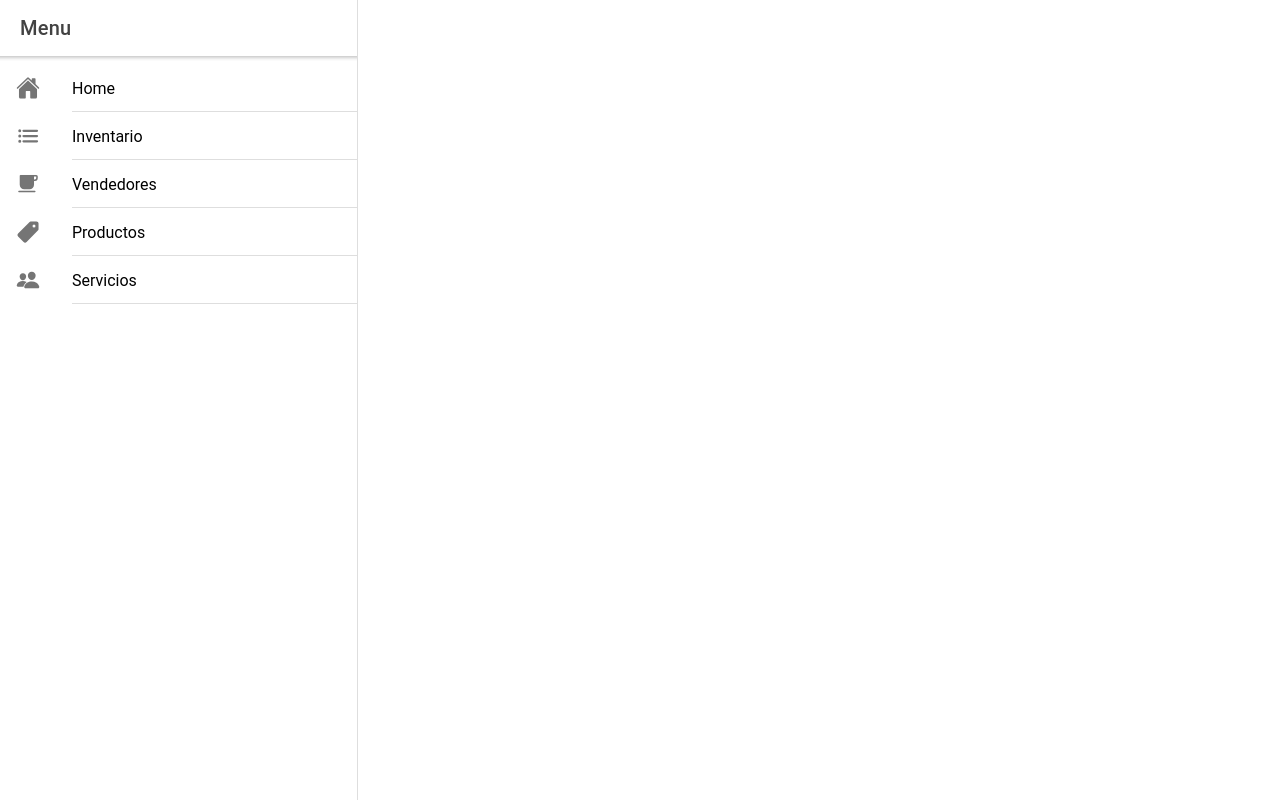
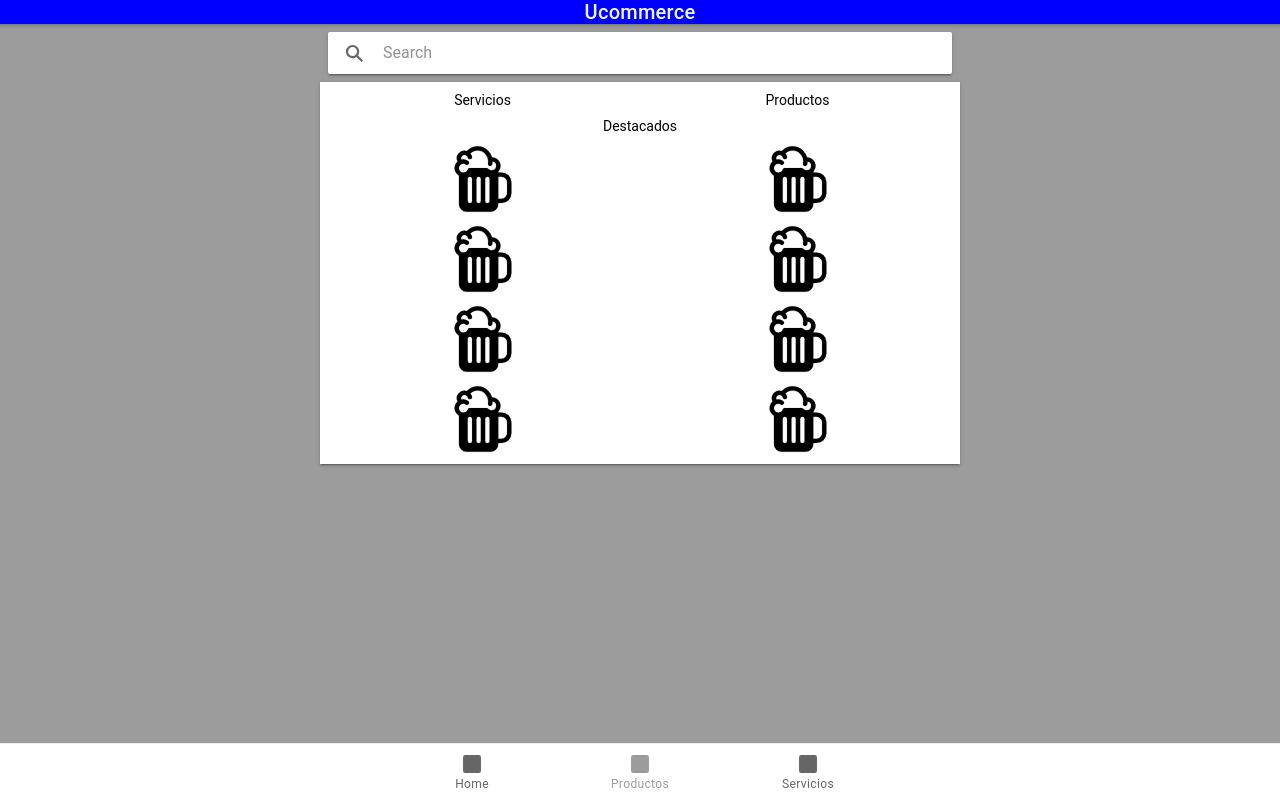
Before and after one commit to cdceballor/Ucommerce, a React (Create React App) app: page /tab2 in a window 1280 px wide. Built offline with nearby package versions, Linux system fonts and the light colour scheme.

Commit message:
Pasar a modo tabs y crear productos

```diff
--- a/src/App.tsx
+++ b/src/App.tsx
@@ -1,16 +1,17 @@
 import React from 'react';
 import { Redirect, Route } from 'react-router-dom';
-import { IonApp, IonRouterOutlet, IonSplitPane } from '@ionic/react';
+import {
+  IonApp,
+  IonIcon,
+  IonLabel,
+  IonRouterOutlet,
+  IonTabBar,
+  IonTabButton,
+  IonTabs
+} from '@ionic/react';
 import { IonReactRouter } from '@ionic/react-router';
-import { AppPage } from './declarations';
-
-import Menu from './components/Menu';
-import Home from './pages/Home';
-import Inventario from './pages/Inventario';
-import Servicios from './pages/Servicios';
-import Vendedores from './pages/Vendedores';
-import Productos from './pages/Productos';
-import { home, list, people, pricetag, bookmark } from 'ionicons/icons';
+import {square} from 'ionicons/icons';
+import Home from './pages/Home/Home'
 
 /* Core CSS required for Ionic components to work properly */
 import '@ionic/react/css/core.css';
@@ -30,50 +31,39 @@ import '@ionic/react/css/display.css';
 
 /* Theme variables */
 import './theme/variables.css';
-import { cafe } from 'ionicons/icons';
-
-const appPages: AppPage[] = [
-  {
-    title: 'Home',
-    url: '/home',
-    icon: home
-  },
-  {
-    title: 'Inventario',
-    url: '/home/inventario',
-    icon: list
-  },
-  {
-    title: 'Vendedores',
-    url: '/home/vendedores',
-    icon: cafe
-  },
-  {
-    title: 'Productos',
-    url: '/home/Productos',
-    icon: pricetag
-  },
-  {
-    title: 'Servicios',
-    url: '/home/servicios',
-    icon: people
-  }
-];
+import Productos from './pages/Productos/Productos';
+import Servicios from './pages/Servicios/Servicios';
 
 const App: React.FC = () => (
   <IonApp>
     <IonReactRouter>
-      <IonSplitPane contentId="main">
-        <Menu appPages={appPages} />
-        <IonRouterOutlet id="main">
-          <Route path="/home" component={Home} exact={true} />
-          <Route path="/home/vendedores" component={Vendedores} exact={true} />
-          <Route path="/home/inventario" component={Inventario} exact={true} />
-          <Route path="/home/servicios" component={Servicios} exact={true} />
-          <Route path="/home/Productos" component={Productos} exact={true} />
-          <Route path="/" render={() => <Redirect to="/home"/> } exact={true} />
+      <IonTabs>
+        <IonRouterOutlet>
+          <Route path="/tab1" component={Home} exact={true} />
+          <Route path="/" render={() => <Redirect to="/tab1" />} exact={true} />
+          <Route path="/tab2" component={Productos} exact={true} />
+          <Route path="/" render={() => <Redirect to="/tab2" />} exact={true} />
+          <Route path="/tab3" component={Servicios} exact={true} />
+          <Route path="/" render={() => <Redirect to="/tab3" />} exact={true} />
         </IonRouterOutlet>
-      </IonSplitPane>
+
+        <IonTabBar slot="bottom">
+
+          <IonTabButton tab="tab1" href="/tab1">
+            <IonIcon icon={square} />
+            <IonLabel>Home</IonLabel>
+          </IonTabButton>
+          <IonTabButton tab="tab2" href="/tab2">
+            <IonIcon icon={square} />
+            <IonLabel>Productos</IonLabel>
+          </IonTabButton>
+          <IonTabButton tab="tab3" href="/tab3">
+            <IonIcon icon={square} />
+            <IonLabel>Servicios</IonLabel>
+          </IonTabButton>
+
+        </IonTabBar>
+      </IonTabs>
     </IonReactRouter>
   </IonApp>
 );
--- a/src/pages/Home.tsx
+++ b/src/pages/Home/Home.tsx
@@ -20,8 +20,8 @@ import {
   } from '@ionic/react';
 
 //import { book, build, colorFill, grid } from 'ionicons/icons';
-import Button from '../components/Button';
-import Search from '../components/Search';
+import Button from '../../components/Button';
+import Search from '../../components/Search';
 
 import React from 'react';
 import './Home.css';
--- a/src/pages/Productos.tsx
+++ /dev/null
@@ -1,53 +0,0 @@
-import { IonButtons, IonContent, IonHeader, IonIcon, IonItem, IonList, IonMenuButton, IonPage, IonTitle, IonToolbar } from '@ionic/react';
-import { americanFootball, basketball, beer, bluetooth, boat, build, flask, football, paperPlane, wifi, pizza } from 'ionicons/icons';
-import React from 'react';
-
-const Productos: React.FC = () => {
-  return (
-    <IonPage>
-      <IonHeader>
-        <IonToolbar>
-          <IonButtons slot="start">
-            <IonMenuButton />
-          </IonButtons>
-          <IonTitle>Productos</IonTitle>
-        </IonToolbar>
-      </IonHeader>
-      <IonContent>
-        <ListItems />
-      </IonContent>
-    </IonPage>
-  );
-};
-
-const ListItems = () => {
-  const icons = [
-    flask,
-    wifi,
-    beer,
-    football,
-    basketball,
-    paperPlane,
-    americanFootball,
-    boat,
-    bluetooth,
-    build,
-    pizza
-  ];
-
-  const items = [1, 2, 3, 4, 5, 6, 7, 8, 9, 10, 11].map(x => {
-    return (
-      <IonItem key={x}>
-        <IonIcon icon={icons[x - 1]} slot="start" />
-        Item {x}
-        <div className="item-note" slot="end">
-          Productos # {x} de tu Productos
-        </div>
-      </IonItem>
-    );
-  });
-
-  return <IonList>{items}</IonList>;
-};
-
-export default Productos;
--- /dev/null
+++ b/src/pages/Productos/Productos.css
@@ -0,0 +1,32 @@
+.center{
+    margin: 0 auto;
+    display: block;
+    width: 50%;
+}
+.options{
+
+}
+.logo {
+    width: 5em;
+    height: 5em;
+    display: block;
+    margin: 0 auto;
+    color: black;
+}
+.my-searchbar{
+    width: 50%;
+}
+ion-card{
+    color: black;
+    text-align: center;
+    background: white;
+    border-radius: 0%;
+}
+ion-title{
+    text-align: center;
+    color: aliceblue;
+    background: blue;
+}
+ion-toolbar{
+    margin-top: 20px;
+}
--- /dev/null
+++ b/src/pages/Productos/Productos.tsx
@@ -0,0 +1,78 @@
+import React from 'react';
+import { IonContent, IonHeader, IonPage, IonTitle, IonToolbar, IonSearchbar, IonCard, IonGrid, IonRow, IonCol, IonIcon} from '@ionic/react';
+import './Productos.css';
+import { beer } from 'ionicons/icons';
+
+const Productos: React.FC = () => {
+    return (
+    <IonPage>
+        <IonContent  color="primary">
+            <IonHeader >
+                <IonTitle>Ucommerce</IonTitle>
+            </IonHeader>
+
+            <IonSearchbar className="my-searchbar center">
+
+            </IonSearchbar>
+
+            <IonCard className="center">
+                <IonGrid >
+                    <IonRow>
+                        <IonCol className="options">
+                            Servicios
+                        </IonCol>
+                        <IonCol className="options">
+                            Productos
+                        </IonCol>
+                    </IonRow>
+
+                    <IonRow>
+                        <IonCol>
+                            Destacados
+                        </IonCol>
+                    </IonRow>
+
+
+
+                    <IonRow>
+                        <IonCol>
+                            <IonIcon icon={beer} className="logo"></IonIcon>
+                        </IonCol>
+                        <IonCol>
+                            <IonIcon icon={beer} className="logo"></IonIcon>
+                        </IonCol>
+                    </IonRow>
+                    <IonRow>
+                        <IonCol>
+                            <IonIcon icon={beer} className="logo"></IonIcon>
+                        </IonCol>
+                        <IonCol>
+                            <IonIcon icon={beer} className="logo"></IonIcon>
+                        </IonCol>
+                    </IonRow>
+                    <IonRow>
+                        <IonCol>
+                            <IonIcon icon={beer} className="logo"></IonIcon>
+                        </IonCol>
+                        <IonCol>
+                            <IonIcon icon={beer} className="logo"></IonIcon>
+                        </IonCol>
+                    </IonRow>
+                    <IonRow>
+                        <IonCol>
+                            <IonIcon icon={beer} className="logo"></IonIcon>
+                        </IonCol>
+                        <IonCol>
+                            <IonIcon icon={beer} className="logo"></IonIcon>
+                        </IonCol>
+                    </IonRow>
+
+                </IonGrid>
+            </IonCard>
+
+        </IonContent>
+    </IonPage>
+    );
+};
+
+export default Productos;
--- a/src/pages/Vendedores.tsx
+++ b/src/pages/Servicios/Servicios.tsx
@@ -1,61 +1,56 @@
 import React from 'react';
-import { IonList, IonItem, IonLabel, IonInput, IonToggle, IonRadio, IonCheckbox, IonItemSliding, IonItemOption, IonItemOptions, IonContent, IonRadioGroup, IonListHeader, IonPage, IonToolbar, IonButtons, IonMenuButton, IonTitle, IonHeader, IonButton  } from '@ionic/react';
+import { IonList, IonItem, IonLabel, IonInput, IonToggle, IonRadio, IonCheckbox, IonItemSliding, IonItemOption, IonItemOptions, IonContent, IonRadioGroup, IonListHeader, IonPage, IonToolbar, IonButtons, IonMenuButton, IonTitle, IonHeader,IonButton } from '@ionic/react';
+import Agenda from '../../components/Agenda';
 
-import ActiveBotton from '../components/ActiveBotton';
-import InActiveBotton from '../components/InActiveBotton';
-
-
-const Vendedores: React.FC = () => {
+const Servicios: React.FC = () => {
     return (
       <IonPage>
         <IonHeader>
           <IonToolbar>
             <IonButtons slot="start">
               <IonMenuButton />
-              <ActiveBotton />
-              <InActiveBotton />
             </IonButtons>
-            <IonTitle>Vendedores</IonTitle>
+            <IonTitle>Servicios</IonTitle>
           </IonToolbar>
         </IonHeader>
         <IonContent>
-          <Vendedor />
+          <Servidores />
         </IonContent>
       </IonPage>
     );
   };
 
-const Vendedor = ()=> {
+const Servidores = ()=> {
   return (
   <IonContent>
     {/*-- List of Text Items --*/}
     <IonListHeader>
-      <IonLabel>Nombre del Vendedor</IonLabel>
+      <IonLabel>Nombre del Proveedor de servicio</IonLabel>
     </IonListHeader>
     <IonList>
       <IonItem>
         <IonLabel>Cristian D. Ceballos</IonLabel>
-        < ActiveBotton />
+        <IonButton color="primary">Activo </IonButton>
       </IonItem>
       <IonInput></IonInput>
       <IonItem>
         <IonLabel>Mateo Sánchez Toro</IonLabel>
-        <InActiveBotton />
+        <IonButton color="primary">Activo </IonButton>
       </IonItem>
       <IonInput></IonInput>
       <IonItem>
         <IonLabel>Nicolás Roldán</IonLabel>
-        <InActiveBotton />
+        <IonButton color="primary">Activo </IonButton>
       </IonItem>
       <IonInput></IonInput>
       <IonItem>
         <IonLabel>Paola Vallejo</IonLabel>
-        <ActiveBotton />
+        <IonButton color="primary">Activo </IonButton>
       </IonItem>
       <IonInput></IonInput>
       <IonItem>
         <IonLabel>Super Mario Bros</IonLabel>
-        <ActiveBotton />
+        <IonButton color="danger">Inactivo </IonButton>
       </IonItem>
     </IonList>
 
@@ -63,38 +58,39 @@ const Vendedor = ()=> {
     <IonList>
 <IonRadioGroup value="biff">
   <IonListHeader>
-    <IonLabel>Nombre del producto</IonLabel>
+    <IonLabel>Tipo de servicio</IonLabel>
   </IonListHeader>
+
   <IonItem>
-    <IonLabel>Papas</IonLabel>
+    <IonLabel>Monitorías de cálculo</IonLabel>
     <IonRadio slot="start" value="biff" />
   </IonItem>
 
   <IonItem>
-    <IonLabel>Mango</IonLabel>
+    <IonLabel>Monitorías de lógica</IonLabel>
     <IonRadio slot="start" value="griff" />
   </IonItem>
 
   <IonItem>
-    <IonLabel>Golosinas</IonLabel>
+    <IonLabel>Monitorías de cálculo</IonLabel>
     <IonRadio slot="start" value="buford" />
   </IonItem>
 </IonRadioGroup>
 {/*--------------------------------------------------------------*/}
       <IonItem>
-        <IonLabel>Chocolatinas</IonLabel>
+        <IonLabel>Monitorías de citación</IonLabel>
         <IonCheckbox slot="start" />
       </IonItem>
       <IonItem>
-        <IonLabel>Galletas</IonLabel>
+        <IonLabel>Monitorías de Proyecto integrador 1</IonLabel>
         <IonCheckbox slot="start" />
       </IonItem>
       <IonItem>
-        <IonLabel>Chicles</IonLabel>
+        <IonLabel>Monitorías de física II</IonLabel>
         <IonCheckbox slot="start" />
       </IonItem>
       <IonItem>
-        <IonLabel>Sanduches</IonLabel>
+        <IonLabel>Monitorías de natación</IonLabel>
         <IonCheckbox slot="start" />
       </IonItem>
     </IonList>
@@ -117,4 +113,4 @@ const Vendedor = ()=> {
 );
 }
 
-export default Vendedores;
+export default Servicios;
--- a/src/pages/Servicios.tsx
+++ b/src/pages/Vendedores/Vendedores.tsx
@@ -1,56 +1,61 @@
 import React from 'react';
-import { IonList, IonItem, IonLabel, IonInput, IonToggle, IonRadio, IonCheckbox, IonItemSliding, IonItemOption, IonItemOptions, IonContent, IonRadioGroup, IonListHeader, IonPage, IonToolbar, IonButtons, IonMenuButton, IonTitle, IonHeader,IonButton } from '@ionic/react';
-import Agenda from '../components/Agenda';
+import { IonList, IonItem, IonLabel, IonInput, IonToggle, IonRadio, IonCheckbox, IonItemSliding, IonItemOption, IonItemOptions, IonContent, IonRadioGroup, IonListHeader, IonPage, IonToolbar, IonButtons, IonMenuButton, IonTitle, IonHeader, IonButton  } from '@ionic/react';
 
-const Servicios: React.FC = () => {
+import ActiveBotton from '../../components/ActiveBotton';
+import InActiveBotton from '../../components/InActiveBotton';
+
+
+const Vendedores: React.FC = () => {
     return (
       <IonPage>
         <IonHeader>
           <IonToolbar>
             <IonButtons slot="start">
               <IonMenuButton />
+              <ActiveBotton />
+              <InActiveBotton />
             </IonButtons>
-            <IonTitle>Servicios</IonTitle>
+            <IonTitle>Vendedores</IonTitle>
           </IonToolbar>
         </IonHeader>
         <IonContent>
-          <Servidores />
+          <Vendedor />
         </IonContent>
       </IonPage>
     );
   };
 
-const Servidores = ()=> {
+const Vendedor = ()=> {
   return (
   <IonContent>
     {/*-- List of Text Items --*/}
     <IonListHeader>
-      <IonLabel>Nombre del Proveedor de servicio</IonLabel>
+      <IonLabel>Nombre del Vendedor</IonLabel>
     </IonListHeader>
     <IonList>
       <IonItem>
         <IonLabel>Cristian D. Ceballos</IonLabel>
-        <IonButton color="primary">Activo </IonButton>
+        < ActiveBotton />
       </IonItem>
       <IonInput></IonInput>
       <IonItem>
         <IonLabel>Mateo Sánchez Toro</IonLabel>
-        <IonButton color="primary">Activo </IonButton>
+        <InActiveBotton />
       </IonItem>
       <IonInput></IonInput>
       <IonItem>
         <IonLabel>Nicolás Roldán</IonLabel>
-        <IonButton color="primary">Activo </IonButton>
+        <InActiveBotton />
       </IonItem>
       <IonInput></IonInput>
       <IonItem>
         <IonLabel>Paola Vallejo</IonLabel>
-        <IonButton color="primary">Activo </IonButton>
+        <ActiveBotton />
       </IonItem>
       <IonInput></IonInput>
       <IonItem>
         <IonLabel>Super Mario Bros</IonLabel>
-        <IonButton color="danger">Inactivo </IonButton>
+        <ActiveBotton />
       </IonItem>
     </IonList>
 
@@ -58,39 +63,38 @@ const Servidores = ()=> {
     <IonList>
 <IonRadioGroup value="biff">
   <IonListHeader>
-    <IonLabel>Tipo de servicio</IonLabel>
+    <IonLabel>Nombre del producto</IonLabel>
   </IonListHeader>
-
   <IonItem>
-    <IonLabel>Monitorías de cálculo</IonLabel>
+    <IonLabel>Papas</IonLabel>
     <IonRadio slot="start" value="biff" />
   </IonItem>
 
   <IonItem>
-    <IonLabel>Monitorías de lógica</IonLabel>
+    <IonLabel>Mango</IonLabel>
     <IonRadio slot="start" value="griff" />
   </IonItem>
 
   <IonItem>
-    <IonLabel>Monitorías de cálculo</IonLabel>
+    <IonLabel>Golosinas</IonLabel>
     <IonRadio slot="start" value="buford" />
   </IonItem>
 </IonRadioGroup>
 {/*--------------------------------------------------------------*/}
       <IonItem>
-        <IonLabel>Monitorías de citación</IonLabel>
+        <IonLabel>Chocolatinas</IonLabel>
         <IonCheckbox slot="start" />
       </IonItem>
       <IonItem>
-        <IonLabel>Monitorías de Proyecto integrador 1</IonLabel>
+        <IonLabel>Galletas</IonLabel>
         <IonCheckbox slot="start" />
       </IonItem>
       <IonItem>
-        <IonLabel>Monitorías de física II</IonLabel>
+        <IonLabel>Chicles</IonLabel>
         <IonCheckbox slot="start" />
       </IonItem>
       <IonItem>
-        <IonLabel>Monitorías de natación</IonLabel>
+        <IonLabel>Sanduches</IonLabel>
         <IonCheckbox slot="start" />
       </IonItem>
     </IonList>
@@ -113,4 +117,4 @@ const Servidores = ()=> {
 );
 }
 
-export default Servicios;
+export default Vendedores;
--- a/src/theme/variables.css
+++ b/src/theme/variables.css
@@ -4,12 +4,12 @@ http://ionicframework.com/docs/theming/ */
 /** Ionic CSS Variables **/
 :root {
   /** primary **/
-  --ion-color-primary: #3880ff;
+  --ion-color-primary: #9c9c9c;
   --ion-color-primary-rgb: 56, 128, 255;
   --ion-color-primary-contrast: #ffffff;
   --ion-color-primary-contrast-rgb: 255, 255, 255;
-  --ion-color-primary-shade: #3171e0;
-  --ion-color-primary-tint: #4c8dff;
+  --ion-color-primary-shade: #9c9c7c;
+  --ion-color-primary-tint: #9c8c9c;
 
   /** secondary **/
   --ion-color-secondary: #0cd1e8;
```
Also changed, not shown: src/pages/Home/Home.css (renamed from src/pages/Home.css).
